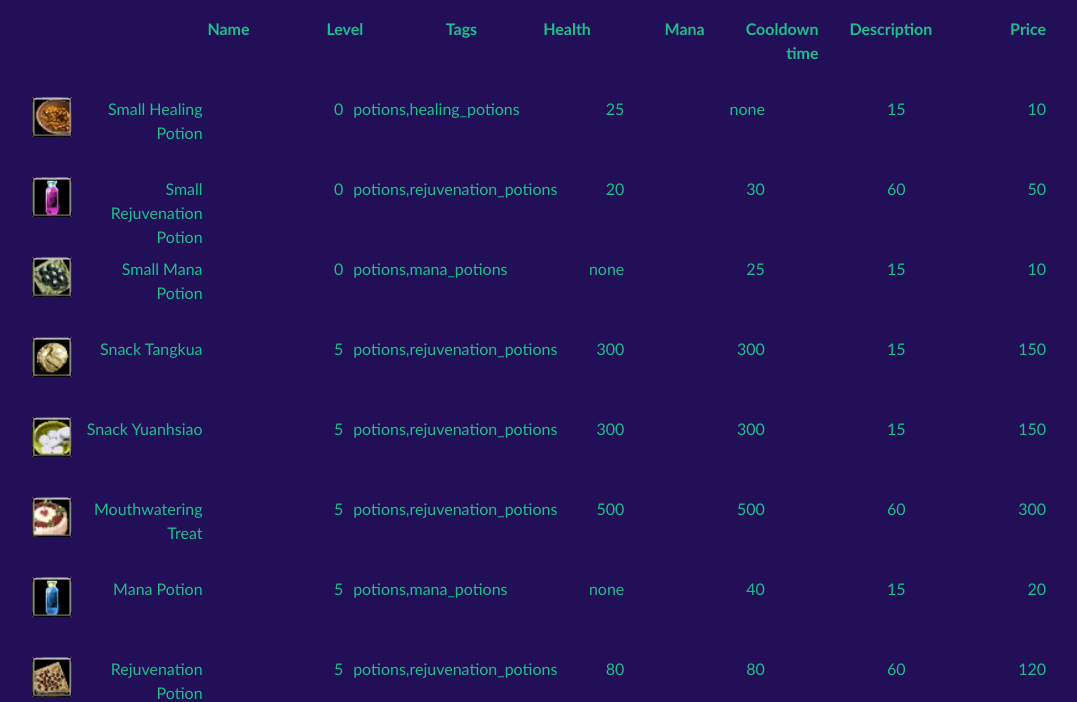
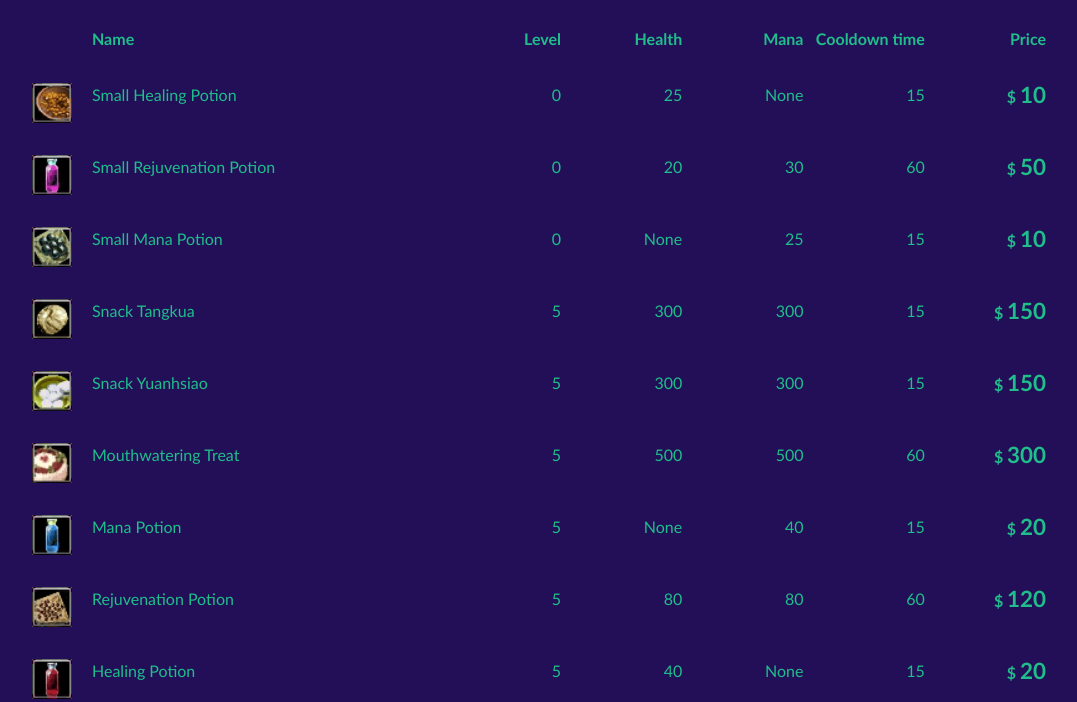
Before and after one commit to KnockaertSven/potion-store, a website: page index.html in a window 1280 px wide. Shown: the part 117-819 px from the top of the page, without its empty margins (96-1173 px from the left). Drawn offline with Linux system fonts and the light colour scheme.

Commit message:
Update UI

```diff
--- a/css/screen.css
+++ b/css/screen.css
@@ -1,5 +1,6 @@
 :root {
   --color-dark: #230F58;
+  --color-darkest: #111;
   --color-darker: rgba(45, 25, 98);
   --color-blue: #0B37F6;
   --color-blue-light: #5E77EF;
@@ -54,45 +55,64 @@ main {
 .potion, .potion-head {
   font-size: 1rem;
   line-height: 1.5rem;
-  height: 60px;
+  padding: 10px 0;
   flex-wrap: wrap;
   width: 100%;
   display: flex;
   justify-content: space-between;
 }
 
-.potion-image {
-  width: 40px;
-  height: 40px;
-}
-
-.potion-tags {
-  text-overflow: ellipsis;
+.potion-head {
+  padding-left: 60px;
+  width: calc(100% - 60px);
+  font-weight: bold;
 }
 
 .potion {
   cursor: pointer;
-  margin: 20px 0;
+  margin: 12px 0;
+  border-radius: 4px;
+  transition: 0.3s ease;
 }
 
 .potion:hover {
   background: var(--color-darker);
+  transition: 0.3s ease;
 }
 
-.potion-head {
-  font-weight: bold;
+.potion:last-child {
+  margin-bottom: 100px;
 }
 
-.potion span, .potion-head span {
+.potion>span, .potion-head>span {
   width: 0;
   padding-right: 10px;
-  flex-grow: 1;
-  flex-shrink: 1;
+  flex-grow: 0.8;
+  flex-shrink: 0.8;
   flex-basis: 0;
   vertical-align: top;
   text-align: right;
 }
 
-.potion:last-child {
-  margin-bottom: 100px;
+.potion-image {
+  margin-right: 20px;
+  height: 40px;
+  flex-basis: 40px;
+  flex-grow: 0;
+  flex-shrink: 0;
 }
+
+.potions .potion-name {
+  flex-grow: 2.5;
+  text-align: left;
+}
+
+.potion .potion-price {
+  font-size: 1.4rem;
+  font-weight: bold;
+}
+
+.potion .potion-price:before {
+  content: '$ ';
+  font-size: 1rem;
+}
--- a/index.html
+++ b/index.html
@@ -19,14 +19,11 @@
     <!-- <div id="background"></div> -->
     <ul class="potions">
       <li class="potion-head">
-        <span class="potion-image"></span>
         <span class="potion-name">Name</span>
-        <span class="potion-level">Level</span>
-        <span class="potion-tags">Tags</span>
-        <span class="potion-health">Health</span>
-        <span class="potion-mana">Mana</span>
-        <span class="potion-time">Cooldown time</span>
-        <span class="potion-health">Description</span>
+        <span class="potion-required_level">Level</span>
+        <span class="potion-restore_hp">Health</span>
+        <span class="potion-restore_mp">Mana</span>
+        <span class="potion-cooldown_time">Cooldown time</span>
         <span class="potion-price">Price</span>
       </li>
     </ul>
--- a/js/script.js
+++ b/js/script.js
@@ -20,11 +20,9 @@
   };
 
   function displayPotions(potions) {
-
     let possibleKeys = [
       "name",
       "required_level",
-      "tags",
       "restore_hp",
       "restore_mp",
       "cooldown_time",
@@ -39,15 +37,15 @@
       let image = document.createElement("img");
       image.setAttribute("src", `./images/${potion.id}.png`);
       image.setAttribute("alt", potion.name.toString());
-      image.setAttribute("class", "potion-image");
+      image.className = "potion-image";
       listItem.append(image);
 
       possibleKeys.forEach(key => {
         let span = document.createElement("span");
-        span.innerHTML = "none";
-        if(potion.hasOwnProperty(key)){
+        span.innerHTML = "None";
+        span.className = "potion-" + key.toString();
+        if (potion.hasOwnProperty(key)) {
           span.innerHTML = potion[key];
-          span.className = "potion-" + key.toString();
         }
         listItem.append(span);
       });
```
